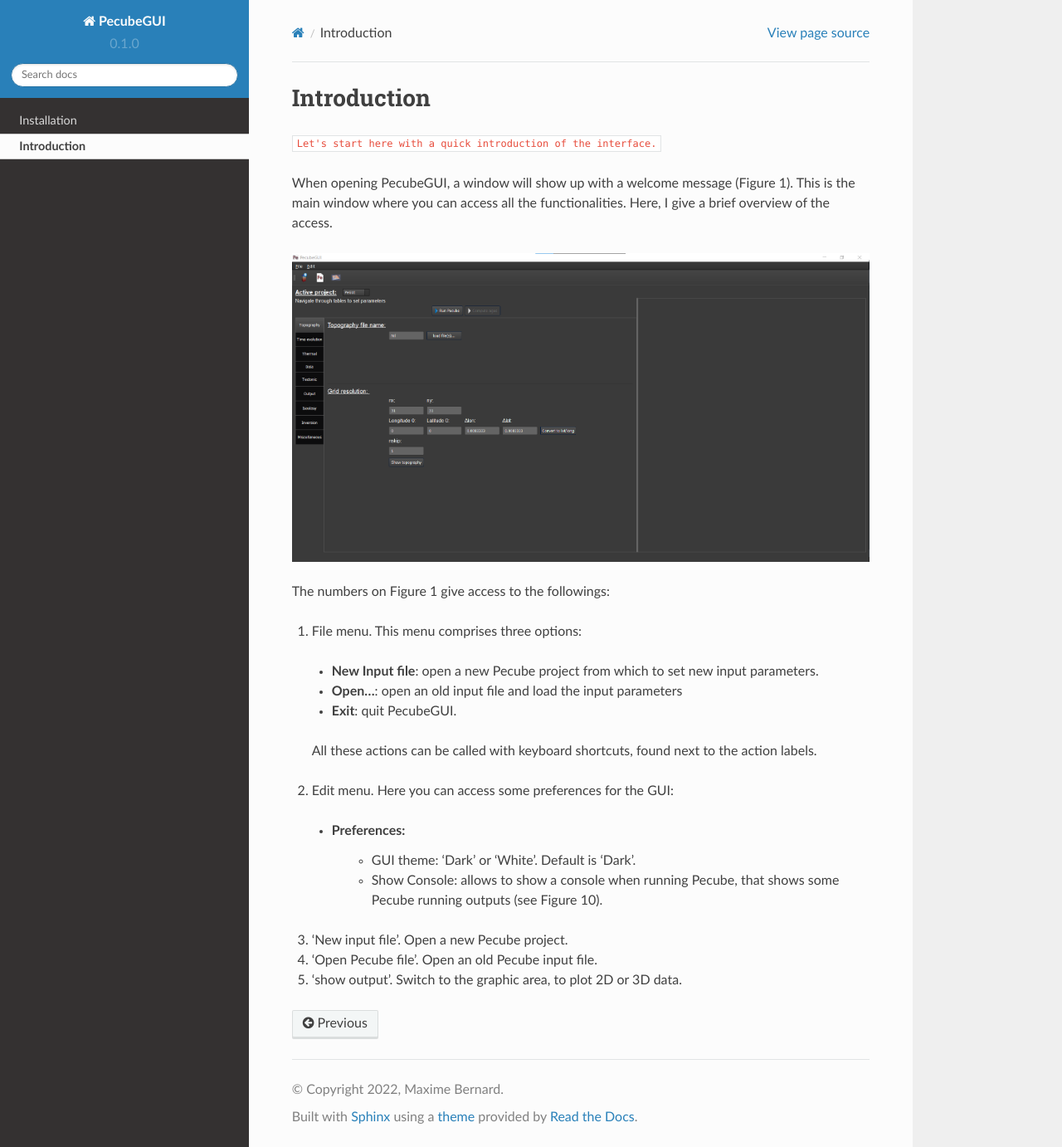
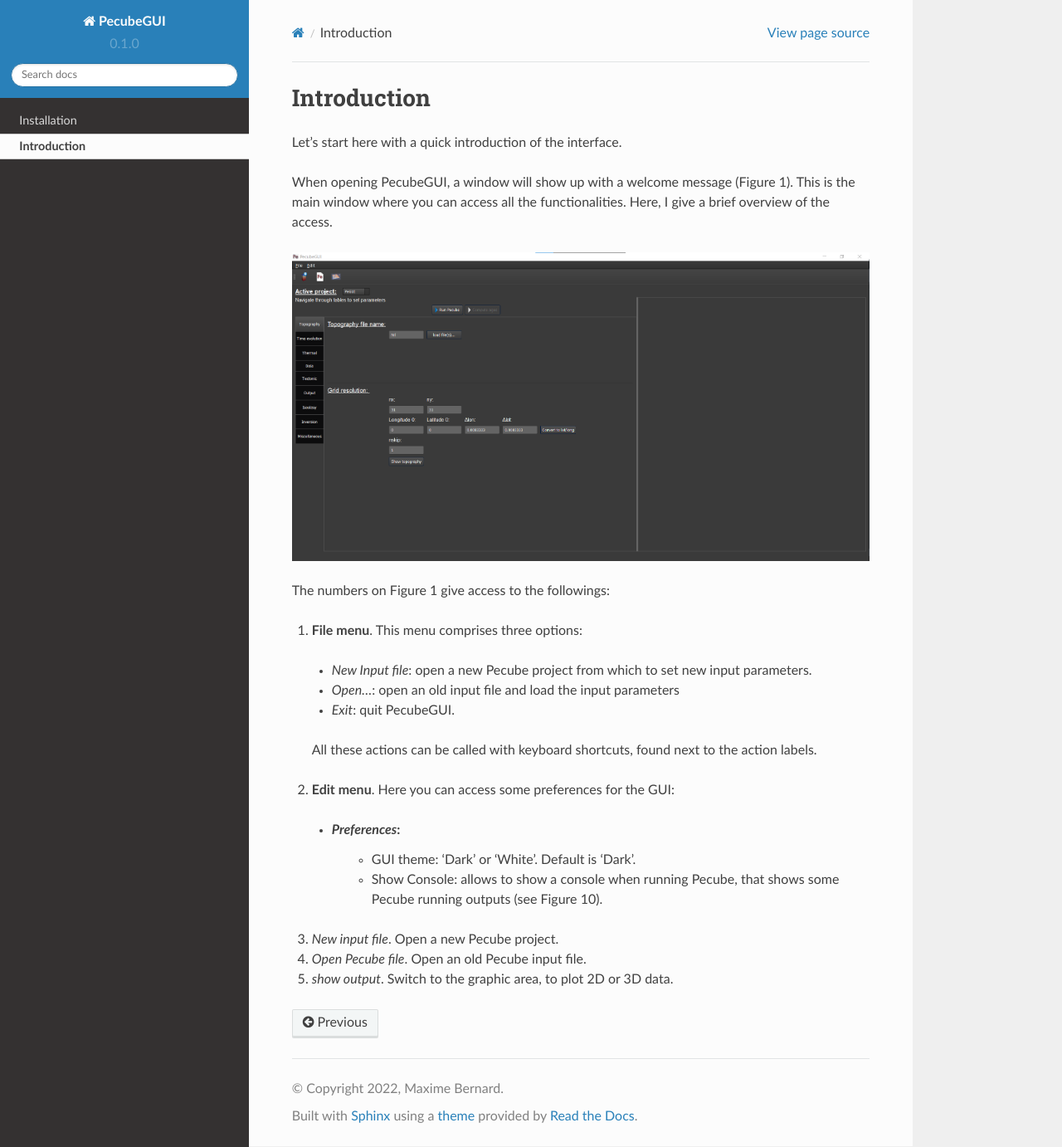
Before and after one commit to MBernAca/PecubeGUI_Doc, a Sphinx documentation site: the page built from docs/source/introduction.rst, in a window 1280 px wide and 1382 px high. Shown: the whole window at 83% size. Built offline with Sphinx 7.4.7 and the Read the Docs theme 2.0.0, drawn with Linux system fonts in a browser that asks for light colours; some of the changed lines change nothing that is shown.

Commit message:
Update introduction.rst

```diff
--- a/docs/source/introduction.rst
+++ b/docs/source/introduction.rst
@@ -4,7 +4,7 @@
 
 .. _introduction:
 
-``Let's start here with a quick introduction of the interface.``
+Let's start here with a quick introduction of the interface.
 
 When opening PecubeGUI, a window will show up with a welcome message (Figure 1). This is the main window where you can access all the functionalities. Here, I give a brief overview of the access.
 
@@ -12,21 +12,21 @@
 
 The numbers on Figure 1 give access to the followings:
 
-1. File menu. This menu comprises three options:
+1. **File menu**. This menu comprises three options:
 
-  - **New Input file**: open a new Pecube project from which to set new input parameters.
-  - **Open…**: open an old input file and load the input parameters
-  - **Exit**: quit PecubeGUI.
+  - *New Input file*: open a new Pecube project from which to set new input parameters.
+  - *Open…*: open an old input file and load the input parameters
+  - *Exit*: quit PecubeGUI.
   All these actions can be called with keyboard shortcuts, found next to the action labels.
 
-2. Edit menu. Here you can access some preferences for the GUI:
+2. **Edit menu**. Here you can access some preferences for the GUI:
 
-  - Preferences:
+  - *Preferences*:
       +	GUI theme: ‘Dark’ or ‘White’. Default is ‘Dark’.
       + Show Console: allows to show a console when running Pecube, that shows some Pecube running outputs (see Figure 10).
 
-3. ‘New input file’. Open a new Pecube project.
+3. *New input file*. Open a new Pecube project.
 
-4. ‘Open Pecube file’. Open an old Pecube input file.
+4. *Open Pecube file*. Open an old Pecube input file.
 
-5. ‘show output’. Switch to the graphic area, to plot 2D or 3D data.
+5. *show output*. Switch to the graphic area, to plot 2D or 3D data.
```
